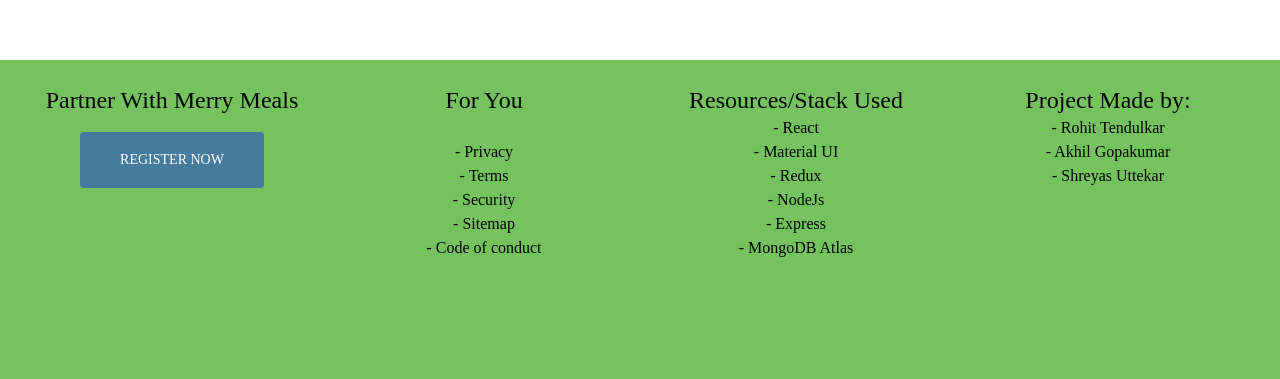
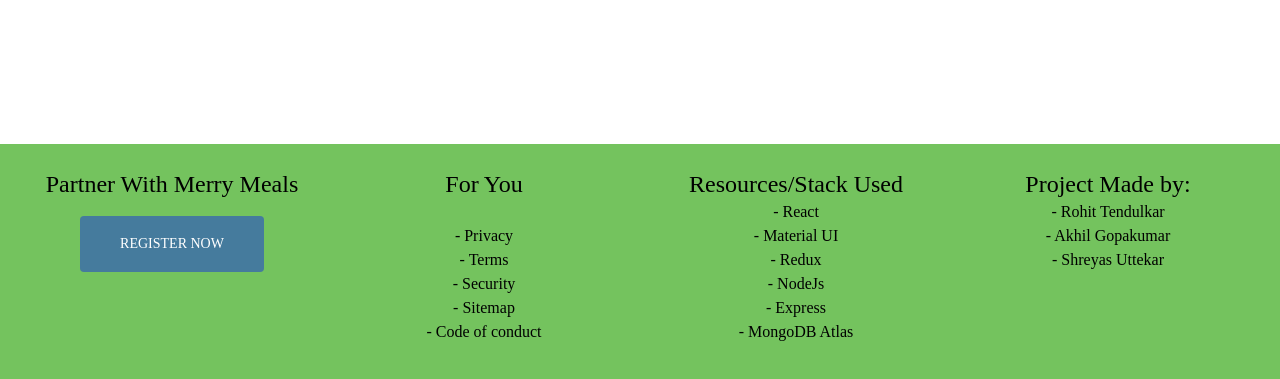
Before and after one commit to rohittendulkar/merry-meals-app, a React (Create React App) app in the folder client/: page / in a window 1280 px wide. Shown: the part 727-1106 px from the top of the page. Built offline with nearby package versions, Linux system fonts and the light colour scheme.

Commit message:
Footer UI fix

```diff
--- a/client/src/components/Footer.js
+++ b/client/src/components/Footer.js
@@ -38,6 +38,7 @@
 	return (
 		<Box sx={{ display: "flex", flexDirection: "column", minHeight: "100vh" }}>
 			<Grid
+				xs={12}
 				sx={{
 					py: 3,
 					px: 2,
```
